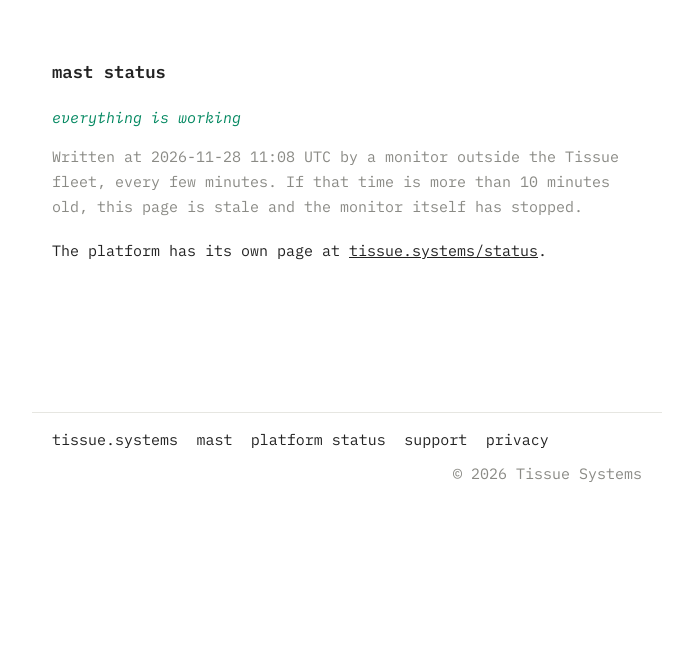
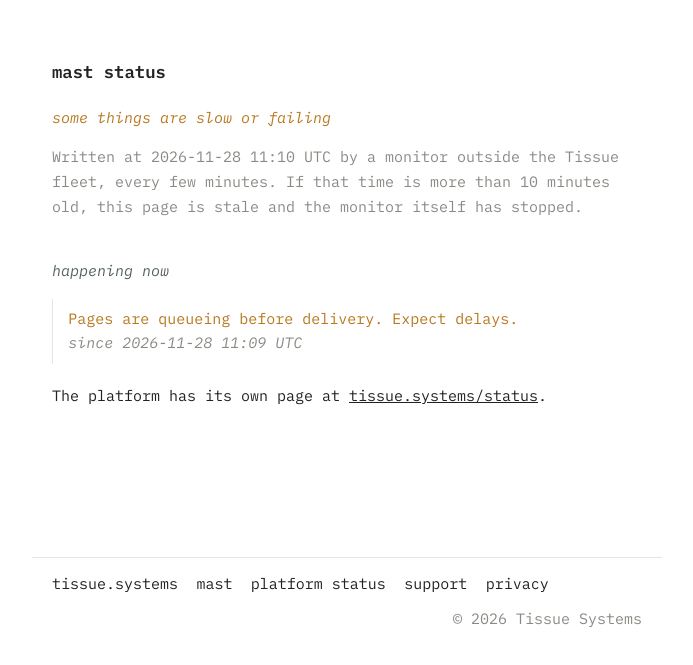
Before and after one commit to tissue-systems/mast-status, a plain HTML site: page index.html in a window 1280 px wide. Shown: the part 85-750 px from the top of the page, without its empty margins (293-986 px from the left). Drawn offline with Linux system fonts and the light colour scheme.

Commit message:
status changed

```diff
--- a/index.html
+++ b/index.html
@@ -50,9 +50,12 @@ a:focus-visible{outline:2px solid currentColor;outline-offset:2px}
 <header class="hdr"><div class="inner"><a class="logo" href="https://tissue.systems/"><svg width="18" height="18" viewBox="0 0 100 100" xmlns="http://www.w3.org/2000/svg" aria-hidden="true"><circle cx="22" cy="22" r="22" fill="#7cd1f7"/><circle cx="78" cy="22" r="22" fill="#addcb9"/><circle cx="22" cy="78" r="22" fill="#addcb9"/><circle cx="78" cy="78" r="20" fill="none" stroke="#00b57e" stroke-width="4"/></svg><span class="wm">tissue</span></a><span class="tagline">mast status</span><nav aria-label="Primary"><a href="https://tissue.systems/mast">mast</a><a href="https://tissue.systems/status">platform status</a><a href="https://tissue.systems/support">support</a></nav></div></header>
 <main class="content">
 <h1>mast status</h1>
-<p id="headline" class="claim state-ok" data-rendered="1795864082" data-stale-min="10">everything is working</p>
-<p class="meta">Written at 2026-11-28 11:08 UTC by a monitor outside the Tissue fleet, every few minutes. If that time is more than 10 minutes old, this page is stale and the monitor itself has stopped.</p>
+<p id="headline" class="claim state-degraded" data-rendered="1795864201" data-stale-min="10">some things are slow or failing</p>
+<p class="meta">Written at 2026-11-28 11:10 UTC by a monitor outside the Tissue fleet, every few minutes. If that time is more than 10 minutes old, this page is stale and the monitor itself has stopped.</p>
 <p id="stale-note" class="stale" hidden>This page has not been rewritten for over 10 minutes. What it says below may be out of date.</p>
+<h2>happening now</h2><ul class="rail">
+<li class="state-degraded">Pages are queueing before delivery. Expect delays.<span class="when">since 2026-11-28 11:09 UTC</span></li>
+</ul>
 <p>The platform has its own page at <a href="https://tissue.systems/status">tissue.systems/status</a>.
 </p>
 <script>
```
